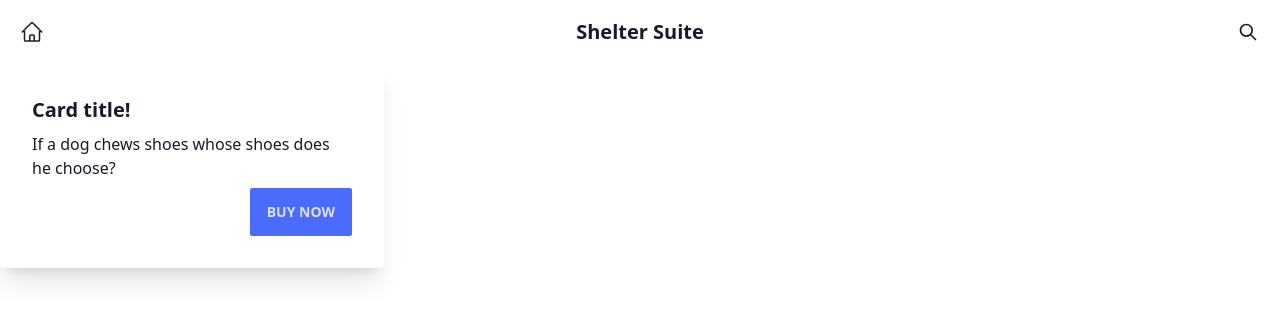
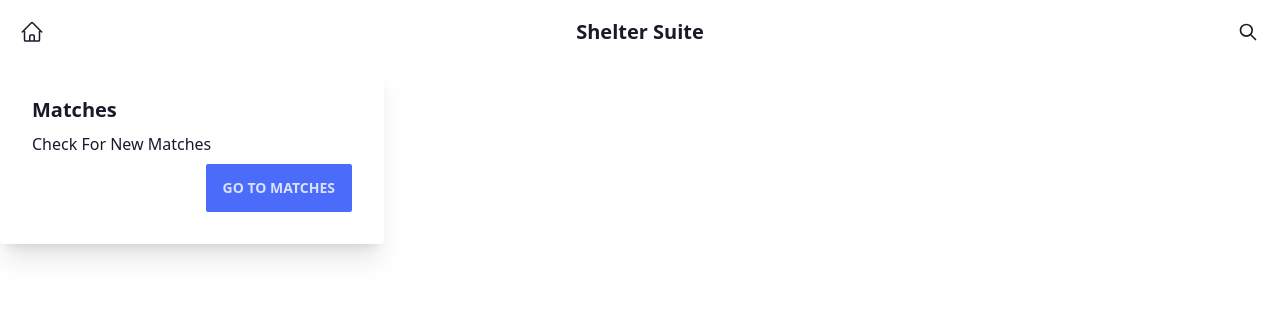
Before and after one commit to BreadleyCooper/shelter_suite, a Next.js app: page / in a window 1280 px wide. Shown: the top 322 px of the page. Built offline with nearby package versions, Linux system fonts and the light colour scheme.

Commit message:
first menu card added

```diff
--- a/components/HomeComponent.js
+++ b/components/HomeComponent.js
@@ -2,9 +2,13 @@ import React from "react";
 import MenuCard from "./MenuCard";
 
 export default function HomeComponent() {
+
     return (
         <div>
-            <MenuCard />
+            <MenuCard cardTitle="Matches"
+                      cardDescription="Check For New Matches"
+                      buttonText = "Go to Matches"
+            />
         </div>
     )
 }
--- a/components/MenuCard.js
+++ b/components/MenuCard.js
@@ -1,13 +1,16 @@
 import React from "react";
 
-export default function MenuCard() {
+export default function MenuCard(props) {
+
+   const {cardTitle, cardDescription, buttonText} = props
+
     return(
     <div className="card w-96 bg-base-100 shadow-xl">
         <div className="card-body">
-            <h2 className="card-title">Card title!</h2>
-            <p>If a dog chews shoes whose shoes does he choose?</p>
+            <h2 className="card-title">{cardTitle}</h2>
+            <p>{cardDescription}</p>
             <div className="card-actions justify-end">
-            <button className="btn btn-primary">Buy Now</button>
+            <button className="btn btn-primary" >{buttonText}</button>
         </div>
     </div>
     </div>
```
